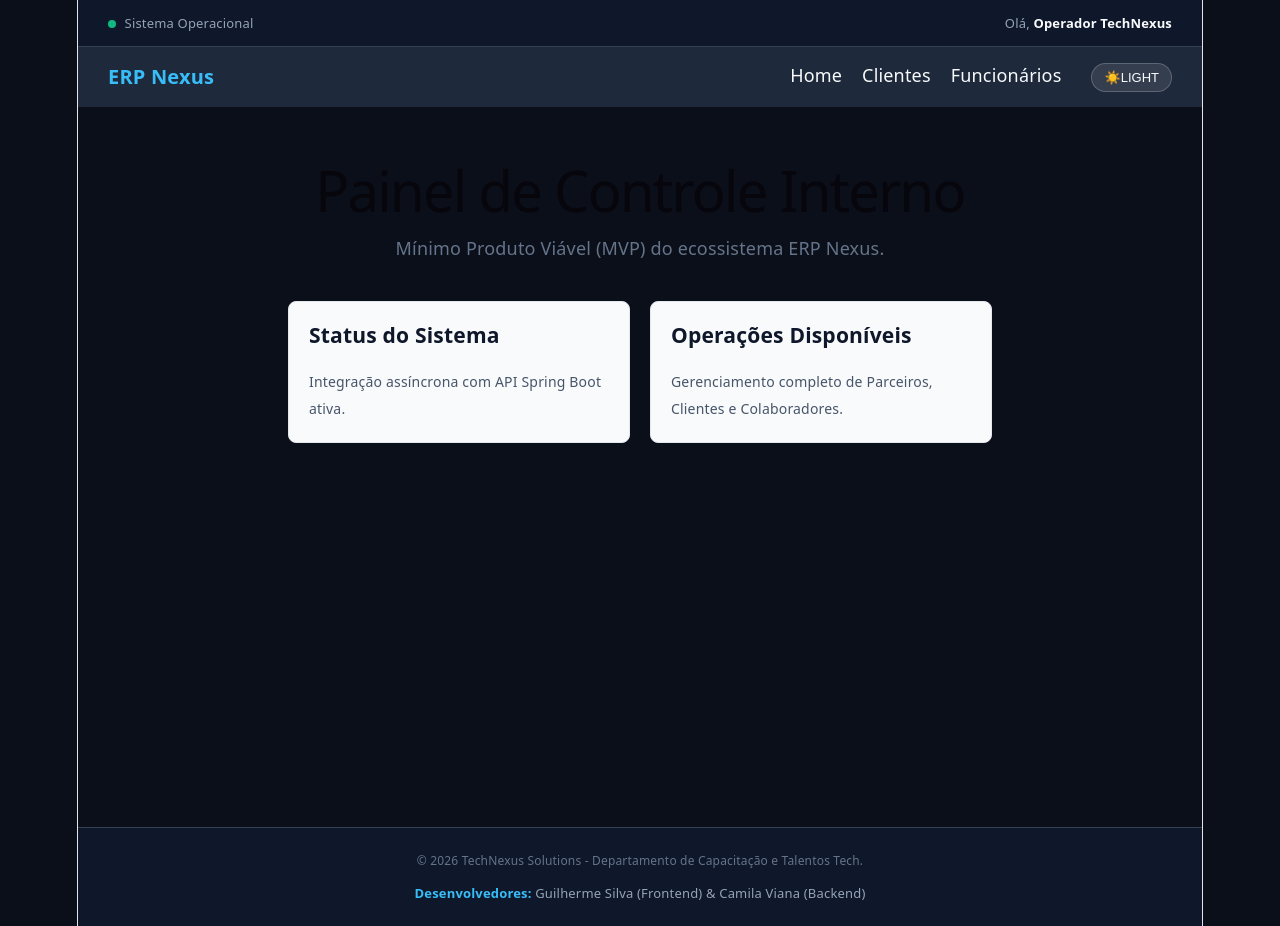
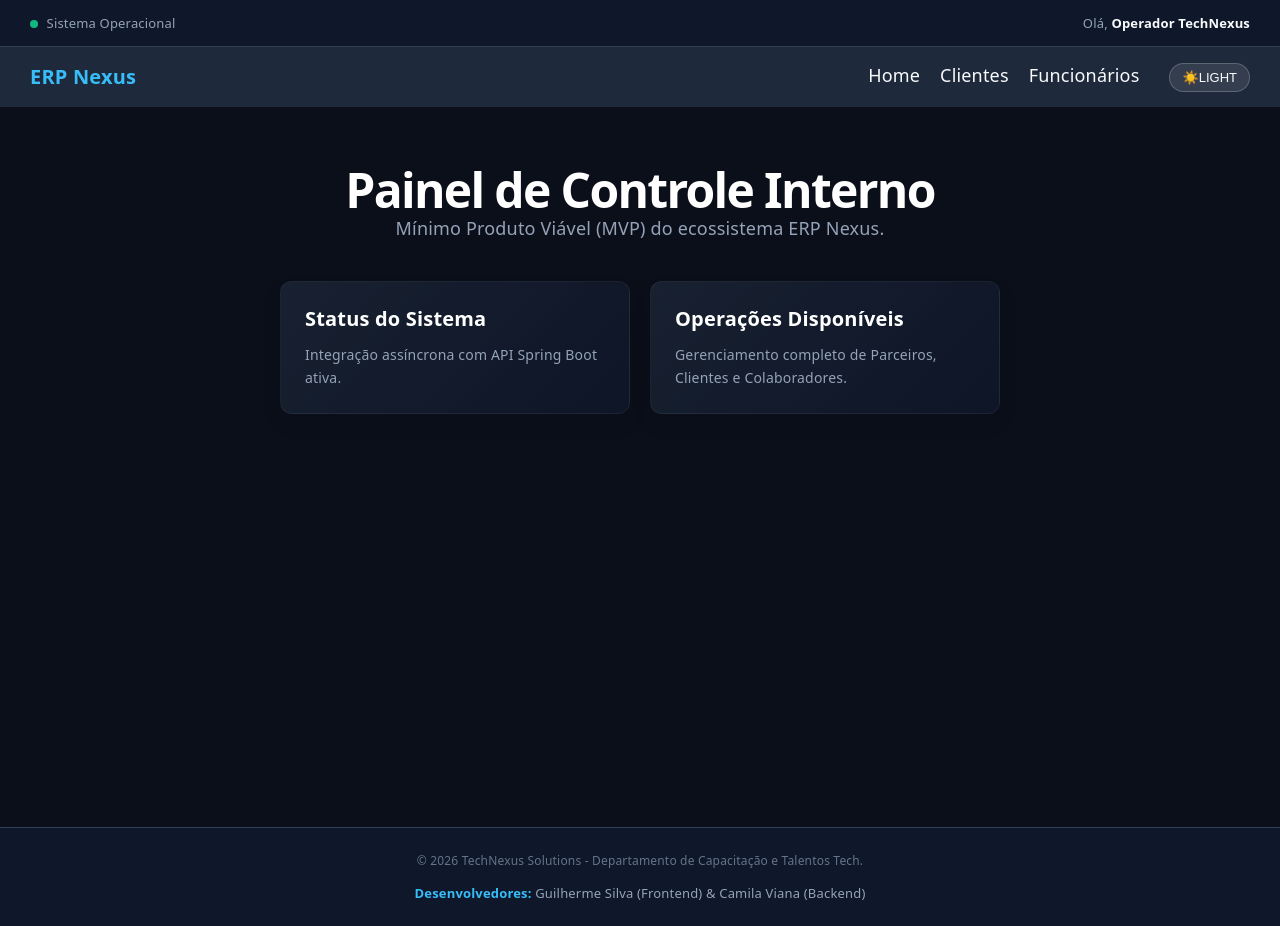
Before and after one commit to camila-vian4/Atividade_TechNexus, a React (Vite) app in the folder TechNexus-Frontend/: page / in a window 1280 px wide. Built offline with nearby package versions, Linux system fonts and the light colour scheme.

Commit message:
Salvando alterações

```diff
--- a/TechNexus-Frontend/src/App.css
+++ b/TechNexus-Frontend/src/App.css
@@ -5,8 +5,11 @@
   --bg-inputs: rgba(15, 23, 42, 0.6);
   --bg-tabela-th: #1e293b;
   --bg-tabela-td: rgba(30, 41, 59, 0.4);
-  --texto-principal: #f8fafc;
+
+  /* ⚪ TEXTO BRANCO NO DARK */
+  --texto-principal: #ffffff;
   --texto-secundario: #94a3b8;
+
   --borda: rgba(255, 255, 255, 0.05);
 }
 
@@ -17,8 +20,11 @@
   --bg-inputs: #ffffff;
   --bg-tabela-th: #e2e8f0;
   --bg-tabela-td: #ffffff;
-  --texto-principal: #0f172a;
-  --texto-secundario: #475569;
+
+  /* ⚫ TEXTO PRETO NO LIGHT */
+  --texto-principal: #000000;
+  --texto-secundario: #334155;
+
   --borda: #cbd5e1;
 }
 
--- a/TechNexus-Frontend/src/index.css
+++ b/TechNexus-Frontend/src/index.css
@@ -54,17 +54,6 @@ body {
   margin: 0;
 }
 
-#root {
-  width: 1126px;
-  max-width: 100%;
-  margin: 0 auto;
-  text-align: center;
-  border-inline: 1px solid var(--border);
-  min-height: 100svh;
-  display: flex;
-  flex-direction: column;
-  box-sizing: border-box;
-}
 
 h1,
 h2 {
--- a/TechNexus-Frontend/src/pages/Clientes/index.jsx
+++ b/TechNexus-Frontend/src/pages/Clientes/index.jsx
@@ -9,6 +9,7 @@ export default function Clientes() {
   const [telefone, setTelefone] = useState('');
   const [cpf, setCpf] = useState('');
   const [erro, setErro] = useState('');
+  const [sucesso, setSucesso] = useState(''); // ✨ Novo estado para mensagem verde
 
   const buscarClientes = async () => {
     try {
@@ -26,6 +27,9 @@ export default function Clientes() {
 
   const cadastrarCliente = async (e) => {
     e.preventDefault();
+    setErro('');
+    setSucesso(''); // Limpa mensagens anteriores
+
     try {
       await api.post('/clientes', { nome, email, telefone, cpf });
       setNome('');
@@ -33,7 +37,7 @@ export default function Clientes() {
       setTelefone('');
       setCpf('');
       buscarClientes();
-      alert('Cliente cadastrado com sucesso!');
+      setSucesso('Cliente cadastrado com sucesso!'); // ✨ Mensagem de sucesso na tela
     } catch (error) {
       setErro('Falha ao registrar novo cliente. Verifique a conexão com a API.');
     }
@@ -43,9 +47,12 @@ export default function Clientes() {
     <div className="modulo-container">
       <h2>Módulo de Clientes</h2>
 
+      {/* 🛑 Alerta de Erro (Vermelho) */}
       {erro && <div className="alerta-erro">{erro}</div>}
 
-      {/* --- FORMULÁRIO FUTURISTA DE CADASTRO --- */}
+      {/* ✅ Alerta de Sucesso (Verde) */}
+      {sucesso && <div className="alerta-sucesso">{sucesso}</div>}
+
       <form onSubmit={cadastrarCliente} className="formulario-nexus">
         <h3>Cadastrar Novo Cliente</h3>
 
@@ -71,7 +78,6 @@ export default function Clientes() {
         <button type="submit" className="btn-nexus">Salvar Registro</button>
       </form>
 
-      {/* --- TABELA DE LISTAGEM --- */}
       <div className="tabela-secao">
         <h3>Lista de Clientes Cadastrados</h3>
         {clientes.length === 0 ? (
--- a/TechNexus-Frontend/src/pages/Clientes/style.css
+++ b/TechNexus-Frontend/src/pages/Clientes/style.css
@@ -183,3 +183,16 @@
 .tabela-nexus tr:hover td {
   background-color: rgba(56, 189, 248, 0.05);
 }
+
+/* Alerta de Sucesso Holográfico Verde */
+.alerta-sucesso {
+  background: rgba(16, 185, 129, 0.06);
+  color: #10b981;
+  padding: 14px 20px;
+  border-radius: 12px;
+  margin-bottom: 25px;
+  border: 1px solid rgba(16, 185, 129, 0.3);
+  font-size: 14px;
+  backdrop-filter: blur(8px);
+  box-shadow: inset 0 0 12px rgba(16, 185, 129, 0.05);
+}
--- a/TechNexus-Frontend/src/pages/Funcionarios/index.jsx
+++ b/TechNexus-Frontend/src/pages/Funcionarios/index.jsx
@@ -10,6 +10,7 @@ export default function Funcionarios() {
   const [cargo, setCargo] = useState('');
   const [setor, setSetor] = useState('');
   const [erro, setErro] = useState('');
+  const [sucesso, setSucesso] = useState(''); // ✨ Novo estado para mensagem verde
 
   const buscarFuncionarios = async () => {
     try {
@@ -27,6 +28,9 @@ export default function Funcionarios() {
 
   const cadastrarFuncionario = async (e) => {
     e.preventDefault();
+    setErro('');
+    setSucesso(''); // Limpa mensagens anteriores
+
     try {
       await api.post('/funcionarios', { nome, email, telefone, cargo, setor });
       setNome('');
@@ -35,7 +39,7 @@ export default function Funcionarios() {
       setCargo('');
       setSetor('');
       buscarFuncionarios();
-      alert('Funcionário cadastrado com sucesso!');
+      setSucesso('Funcionário cadastrado com sucesso!'); // ✨ Mensagem de sucesso na tela
     } catch (error) {
       setErro('Falha ao registrar novo funcionário. Verifique os campos ou a conexão com a API.');
     }
@@ -45,9 +49,12 @@ export default function Funcionarios() {
     <div className="modulo-container">
       <h2>Módulo de Funcionários</h2>
 
+      {/* 🛑 Alerta de Erro (Vermelho) */}
       {erro && <div className="alerta-erro">{erro}</div>}
 
-      {/* --- FORMULÁRIO FUTURISTA DE CADASTRO --- */}
+      {/* ✅ Alerta de Sucesso (Verde) */}
+      {sucesso && <div className="alerta-sucesso">{sucesso}</div>}
+
       <form onSubmit={cadastrarFuncionario} className="formulario-nexus">
         <h3>Cadastrar Novo Funcionário</h3>
 
@@ -77,7 +84,6 @@ export default function Funcionarios() {
         <button type="submit" className="btn-nexus">Salvar Registro</button>
       </form>
 
-      {/* --- TABELA DE LISTAGEM --- */}
       <div className="tabela-secao">
         <h3>Lista de Funcionários Cadastrados</h3>
         {funcionarios.length === 0 ? (
--- a/TechNexus-Frontend/src/pages/Funcionarios/style.css
+++ b/TechNexus-Frontend/src/pages/Funcionarios/style.css
@@ -183,3 +183,16 @@
 .tabela-nexus tr:hover td {
   background-color: rgba(56, 189, 248, 0.05);
 }
+
+/* Alerta de Sucesso Holográfico Verde */
+.alerta-sucesso {
+  background: rgba(16, 185, 129, 0.06);
+  color: #10b981;
+  padding: 14px 20px;
+  border-radius: 12px;
+  margin-bottom: 25px;
+  border: 1px solid rgba(16, 185, 129, 0.3);
+  font-size: 14px;
+  backdrop-filter: blur(8px);
+  box-shadow: inset 0 0 12px rgba(16, 185, 129, 0.05);
+}
--- a/TechNexus-Frontend/src/pages/Home/style.css
+++ b/TechNexus-Frontend/src/pages/Home/style.css
@@ -4,29 +4,60 @@
   font-family: system-ui, sans-serif;
   text-align: center;
 }
+
+/* 🎯 CORRIGIDO: O título principal H1 agora segue o tema (Branco no Dark, Preto no Light) */
+.home-dashboard h1 {
+  color: var(--texto-principal);
+  font-size: 48px;
+  font-weight: 700;
+  margin-bottom: 12px;
+  transition: color 0.3s ease;
+}
+
 .subtitulo {
-  color: #64748b;
+  color: var(--texto-secundario);
   font-size: 18px;
   margin-bottom: 40px;
+  transition: color 0.3s ease;
 }
+
 .cards-resumo {
   display: flex;
   gap: 20px;
   justify-content: center;
+  flex-wrap: wrap; /* Garante que quebre linha se a tela for pequena */
 }
+
+/* 🎯 CORRIGIDO: O fundo do card agora muda dinamicamente */
 .card-status {
-  background: #f8fafc;
-  padding: 20px;
-  border: 1px solid #e2e8f0;
-  border-radius: 8px;
+  background: var(--bg-cards);
+  padding: 24px;
+  border: 1px solid var(--borda);
+  border-radius: 12px;
   width: 300px;
   text-align: left;
+  box-shadow: 0 10px 25px rgba(0, 0, 0, 0.05);
+  transition: background 0.3s ease, border-color 0.3s ease, transform 0.2s ease;
 }
+
+.card-status:hover {
+  transform: translateY(-4px);
+}
+
+/* 🎯 CORRIGIDO: O título do card segue o tema */
 .card-status h3 {
   margin-top: 0;
-  color: #0f172a;
+  color: var(--texto-principal);
+  font-size: 20px;
+  margin-bottom: 12px;
+  transition: color 0.3s ease;
 }
+
+/* 🎯 CORRIGIDO: O texto interno do card segue o tema */
 .card-status p {
-  color: #475569;
+  color: var(--texto-secundario);
   font-size: 14px;
+  line-height: 1.6;
+  margin: 0;
+  transition: color 0.3s ease;
 }
```
Also changed, not shown: TechNexus-Frontend/src/components/Logo/index.jsx (deleted), TechNexus-Frontend/src/components/Logo/style.css (deleted).
